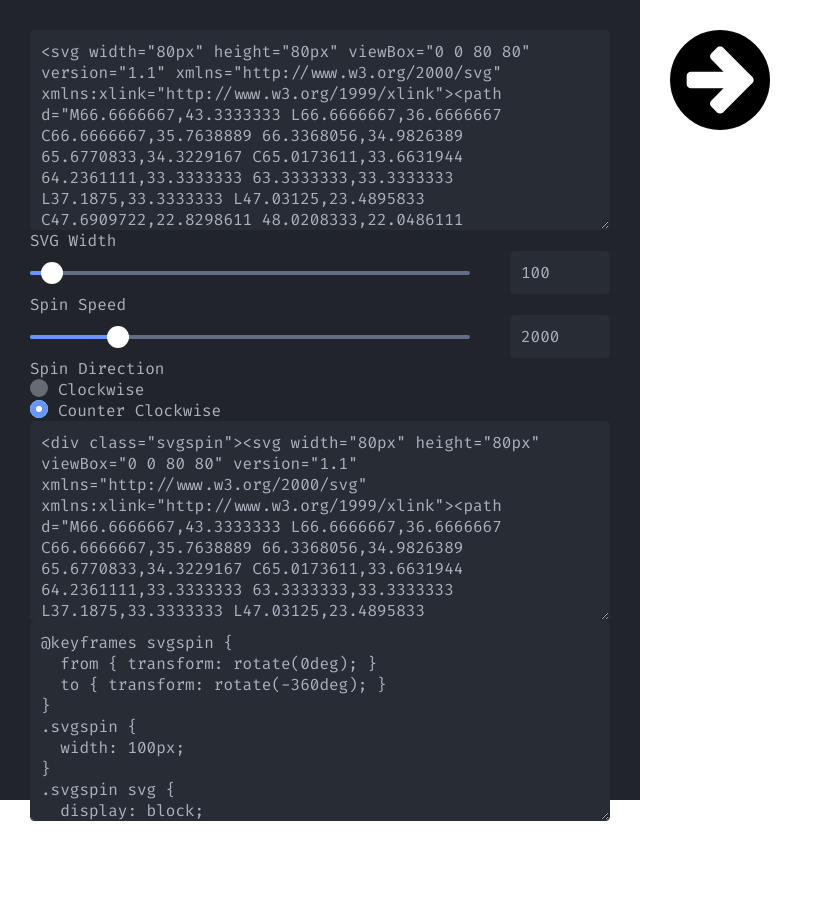
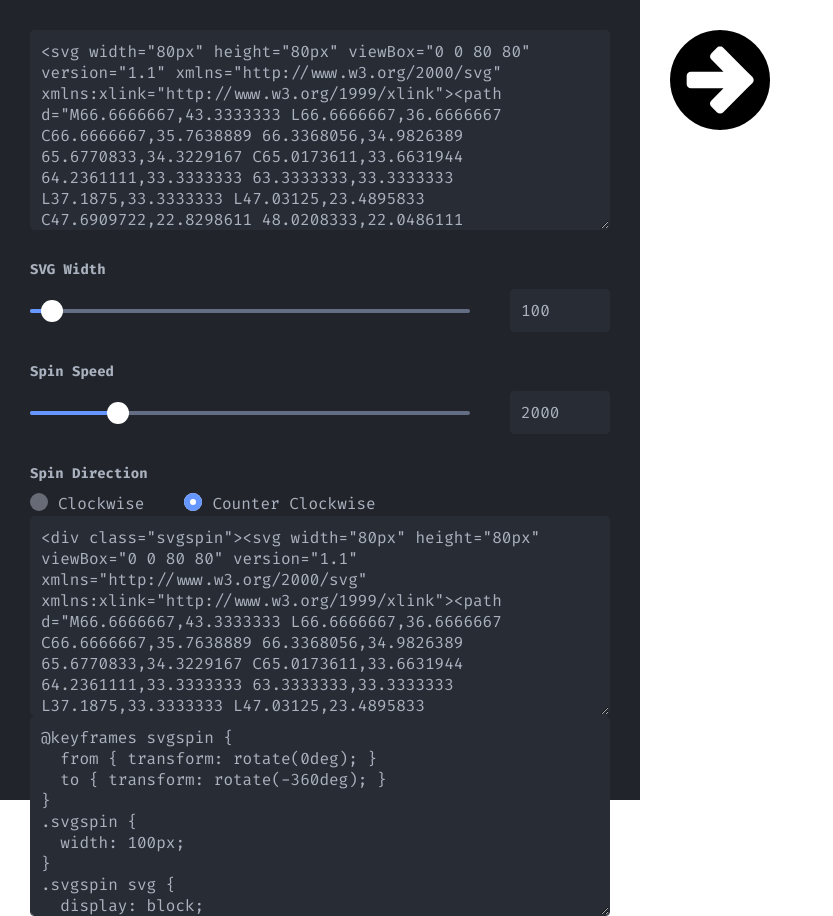
Before and after one commit to sambrannon/svgspin, a React (Create React App) app: page / in a window 1280 px wide. Shown: the whole page, without its empty margins (0-833 px from the left). Before the commit the page ends 821 px from the top, so only its background shows below. Built offline with nearby package versions, Linux system fonts and the light colour scheme.

Commit message:
Styled form groups

```diff
--- a/src/components/FormGroup.js
+++ b/src/components/FormGroup.js
@@ -8,9 +8,7 @@ function FormGroup(props) {
           {props.label}
         </label>
       }
-      <div className="form-group__content">
-        {props.children}
-      </div>
+      {props.children}
     </div>
   );
 }
--- /dev/null
+++ b/src/scss/_form-group.scss
@@ -0,0 +1,14 @@
+.form-group {
+
+  + .form-group {
+    margin-top: 3rem;
+  }
+}
+
+.form-group__label {
+  display: block;
+  width: 100%;
+  margin-bottom: 1rem;
+  font-size: 1.4rem;
+  font-weight: 700;
+}
--- a/src/scss/_styled-radio.scss
+++ b/src/scss/_styled-radio.scss
@@ -1,4 +1,7 @@
 .styled-radio {
+  display: inline-block;
+  margin-right: 4rem;
+
   label {
     display: flex;
     cursor: pointer;
--- a/src/scss/main.scss
+++ b/src/scss/main.scss
@@ -11,5 +11,6 @@
 @import 'app';
 @import 'app-panel';
 @import 'code-input';
+@import 'form-group';
 @import 'slider-input';
 @import 'styled-radio';
```
